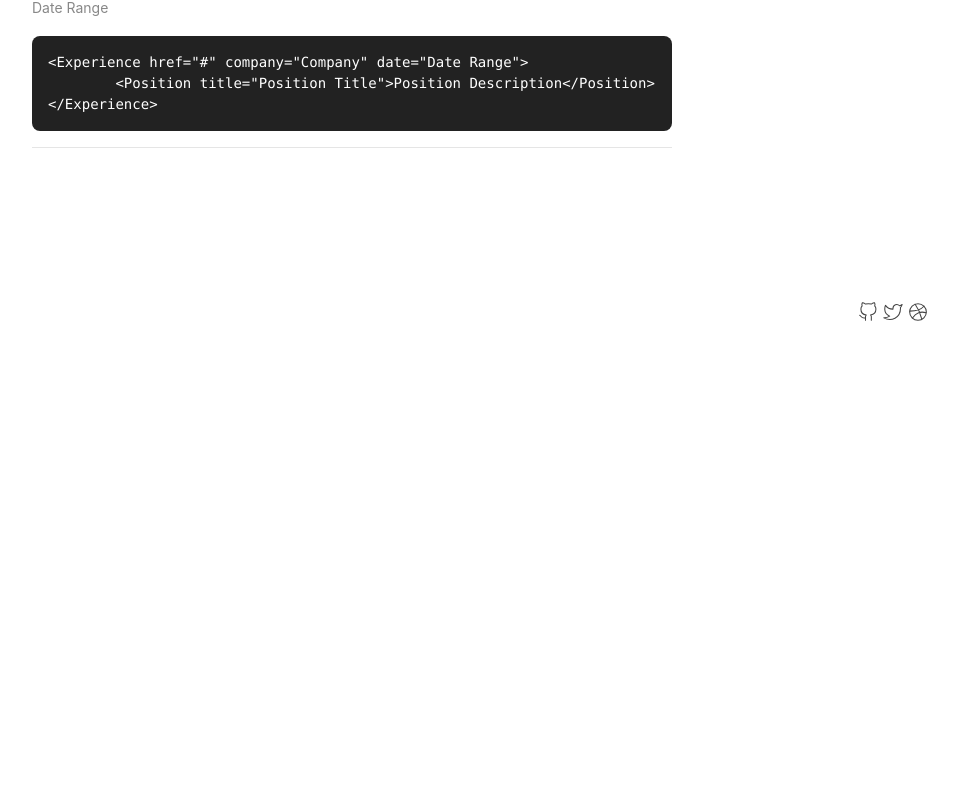
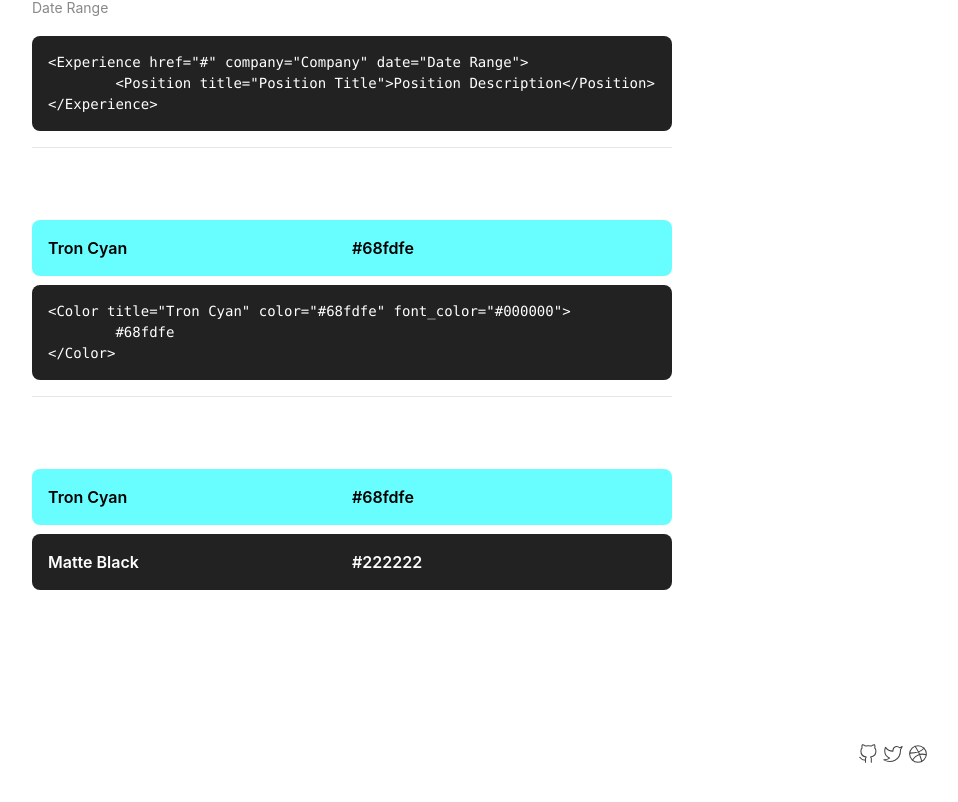
Before and after one commit to ataricoder/www, a Next.js app: page /design in a window 1280 px wide. Shown: the part 970-1772 px from the top of the page, without its empty margins (288-1246 px from the left). Before the commit the page ends 1350 px from the top, so only its background shows below. Built offline with nearby package versions, Linux system fonts and the light colour scheme; a web font is replaced by a local one.

Commit message:
added colors to styleguide

```diff
--- /dev/null
+++ b/components/color/color.js
@@ -0,0 +1,15 @@
+import styled from "./color.module.css";
+
+const Color = (props) => (
+	<div
+		className={styled.content}
+		style={{ backgroundColor: props.color, color: props.font_color }}
+	>
+		<div className={styled.block}>
+			<div>{props.title}</div>
+			<div>{props.children}</div>
+		</div>
+	</div>
+);
+
+export default Color;
--- /dev/null
+++ b/components/color/color.module.css
@@ -0,0 +1,14 @@
+.content {
+	border-radius: 10px;
+	padding: 16px;
+	border-radius: 8px;
+	margin-bottom: 9px;
+	color: white;
+	font-size: 16px;
+	font-weight: 600;
+}
+
+.block {
+	display: grid;
+	grid-template-columns: 50% 50%;
+}
--- a/pages/design.js
+++ b/pages/design.js
@@ -4,12 +4,15 @@ import Arrow from "@components/arrow/arrow";
 import Code from "@components/code/code";
 import Experience from "@components/experience/experience";
 import Position from "@components/experience/position/position";
+import Color from "@components/color/color";
 
 var button = '<Button href="#">Button</Button>';
 var arrow = '<Arrow href="#">Arrow</Arrow>';
 var code = "<Code>Hello World!</Code>";
 var experience =
 	'<Experience href="#" company="Company" date="Date Range">\n\t<Position title="Position Title">Position Description</Position>\n</Experience>';
+var color =
+	'<Color title="Tron Cyan" color="#68fdfe" font_color="#000000">\n\t#68fdfe\n</Color>';
 
 export default function Design() {
 	return (
@@ -38,6 +41,21 @@ export default function Design() {
 			</Experience>
 			<Code>{experience}</Code>
 			<hr></hr>
+
+			<h1>Color Block</h1>
+			<Color title="Tron Cyan" color="#68fdfe" font_color="#000000">
+				#68fdfe
+			</Color>
+			<Code>{color}</Code>
+			<hr></hr>
+
+			<h1>Colors</h1>
+			<Color title="Tron Cyan" color="#68fdfe" font_color="#000000">
+				#68fdfe
+			</Color>
+			<Color title="Matte Black" color="#222222" font_color="#ffffff">
+				#222222
+			</Color>
 		</Layout>
 	);
 }
```
